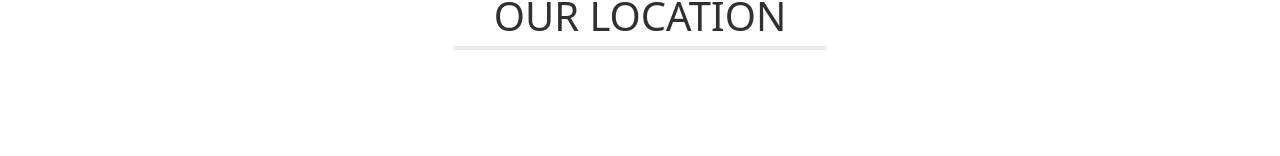
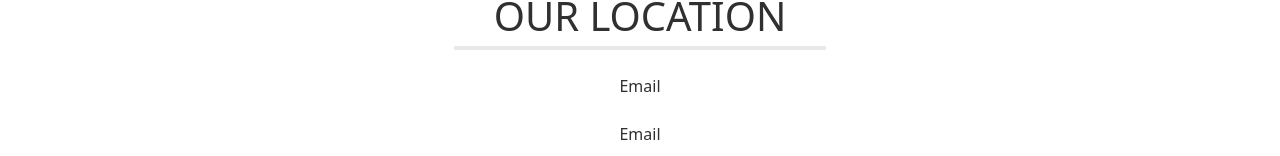
Before and after one commit to programmernizam/bistro-boss-restaurant, a React (Vite) app: page /contact in a window 1280 px wide. Shown: the part 644-800 px from the top of the page. Built offline with nearby package versions, Linux system fonts and the light colour scheme; some icons are missing.

Commit message:
Contact info card title added

```diff
--- a/src/pages/ContactUs/ContactInfo/ContactInfoCard.jsx
+++ b/src/pages/ContactUs/ContactInfo/ContactInfoCard.jsx
@@ -1,7 +1,8 @@
-const ContactInfoCard = ({ icon }) => {
+const ContactInfoCard = ({ icon, title }) => {
   return (
     <div>
-      <div>{icon}</div>
+      <span>{icon}</span>
+      <h3>{title}</h3>
     </div>
   );
 };
```
